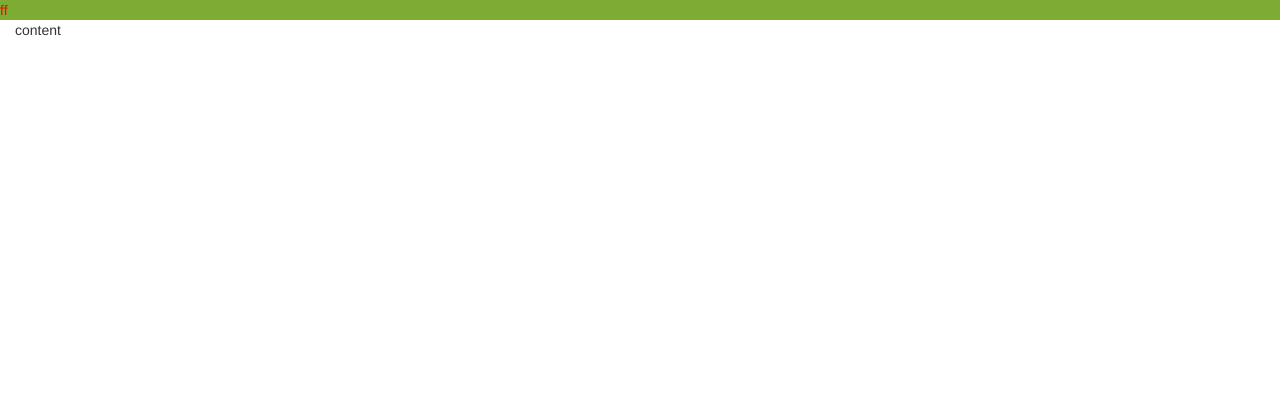
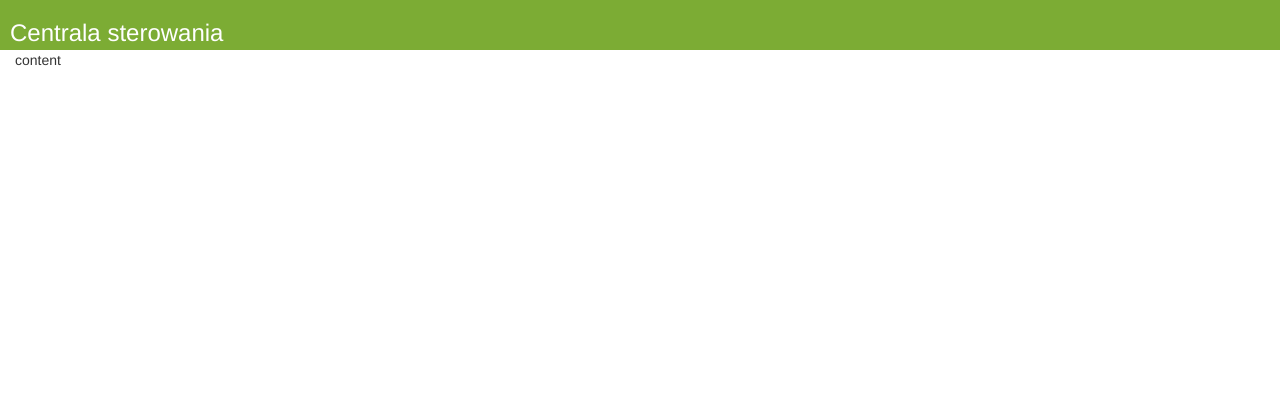
Before and after one commit to renamrsh/centralka, a PHP site: page / in a window 1280 px wide. Shown: the top 420 px of the page. Run offline with PHP 8.4, Linux system fonts and the light colour scheme.

Commit message:
jquery loading update

```diff
--- a/assets/css/style.css
+++ b/assets/css/style.css
@@ -7,7 +7,9 @@
     background-color: rgb(124, 172, 52);
 }
 .top-bar{
-   color: red;
+    height: 50px;
+    padding-top: 20px;
+    padding-left: 10px;
     background-color: rgb(124, 172, 52);
 }
 .row{
--- a/assets/js/main.js
+++ b/assets/js/main.js
@@ -28,7 +28,7 @@ function toggleSidebar() {
 }
 
 function createMenu() {
-    $.getJSON('assets/js/menu.json', function(json) {
+    $.getJSON('menu.json', function(json) {
         var menu = json.menu;
         var htmlMenu = '';
         for (var i = 0; i < menu.length; i++) {
--- a/index.html
+++ b/index.html
@@ -23,7 +23,7 @@
             <div class="sidebar-menu"></div>
         </div>
 
-        <div class="top-bar">ff</div>
+        <div class="top-bar"><h3>Centrala sterowania</h3></div>
 
         <section class="content">
             <div class="container-fluid">
--- a/assets/js/menu.json
+++ b/menu.json
@@ -1,5 +1,5 @@
 {"menu":[
-	{"url":"lighting.html?groupID=1", "name":"<i class='fa fa-lightbulb-o yellow'></i>Oświetlenie", "active": 1},
+	{"url":"lighting.html", "name":"<i class='fa fa-lightbulb-o yellow'></i>Oświetlenie", "active": 1},
 	{"url":"#", "name":"<i class='fa fa-plug orange'></i>Zasilanie", "active": 1},
 	{"url":"temperature.html", "name":"<i class='fa fa-thermometer-empty red'></i>Temperatura", "active": 1},
 	{"url":"#", "name":"<i class='fa fa-tint blue'></i>Zraszacze"},
```
Also changed, not shown: views/lighting.html (added, +13 -0 lines).
